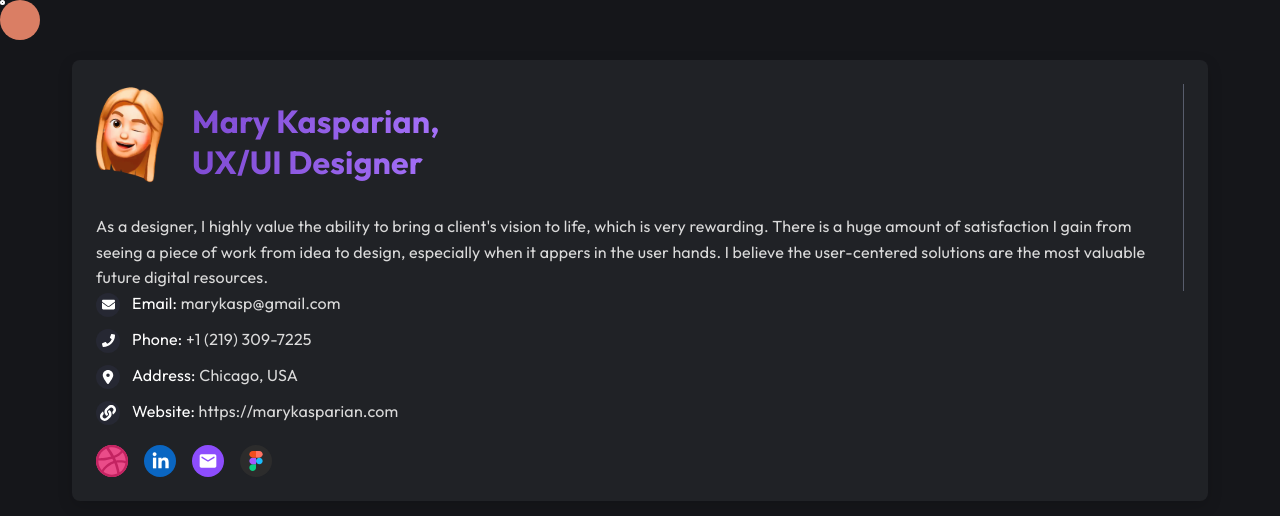
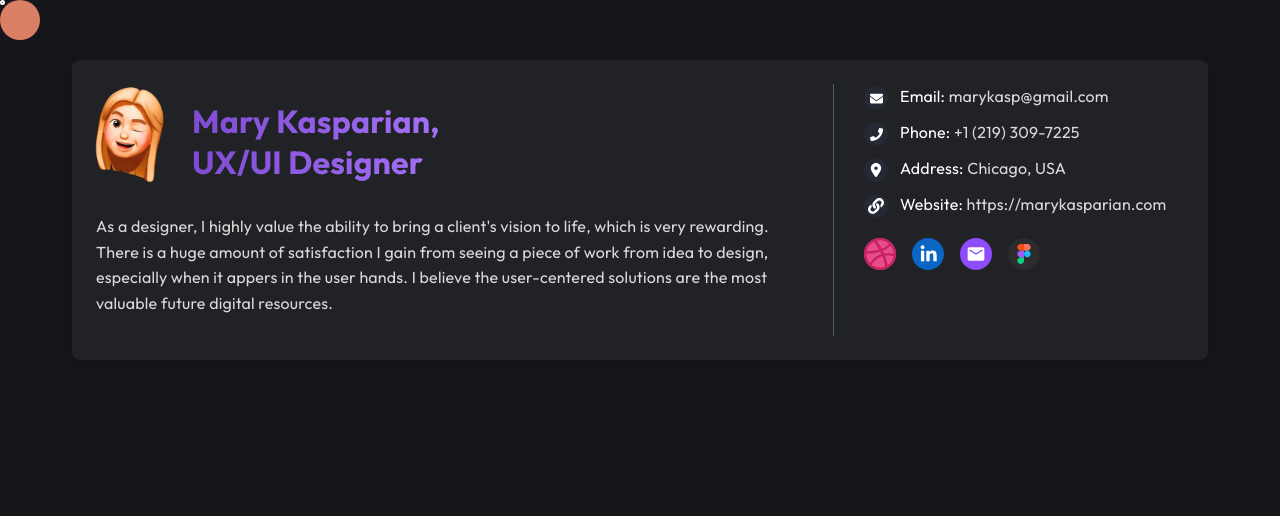
Before and after one commit to marykasp/resume, a React (Vite) app: page / in a window 1280 px wide. Shown: the top 516 px of the page. Built offline with nearby package versions, Linux system fonts and the light colour scheme.

Commit message:
fixed issue with display for grid elements in the header content

```diff
--- a/src/assets/sass/modules/Header/_header.scss
+++ b/src/assets/sass/modules/Header/_header.scss
@@ -13,6 +13,7 @@
   }
 
   .header-content {
+    display: grid;
     grid-template-columns: auto 320px;
     column-gap: 30px;
     padding: 24px;
@@ -36,6 +37,7 @@
 
   .header-intro {
     padding-right: 30px;
+    padding-bottom: 20px;
     border-right: 1px solid $payne-gray;
 
     @media (max-width: 992px) {
```
